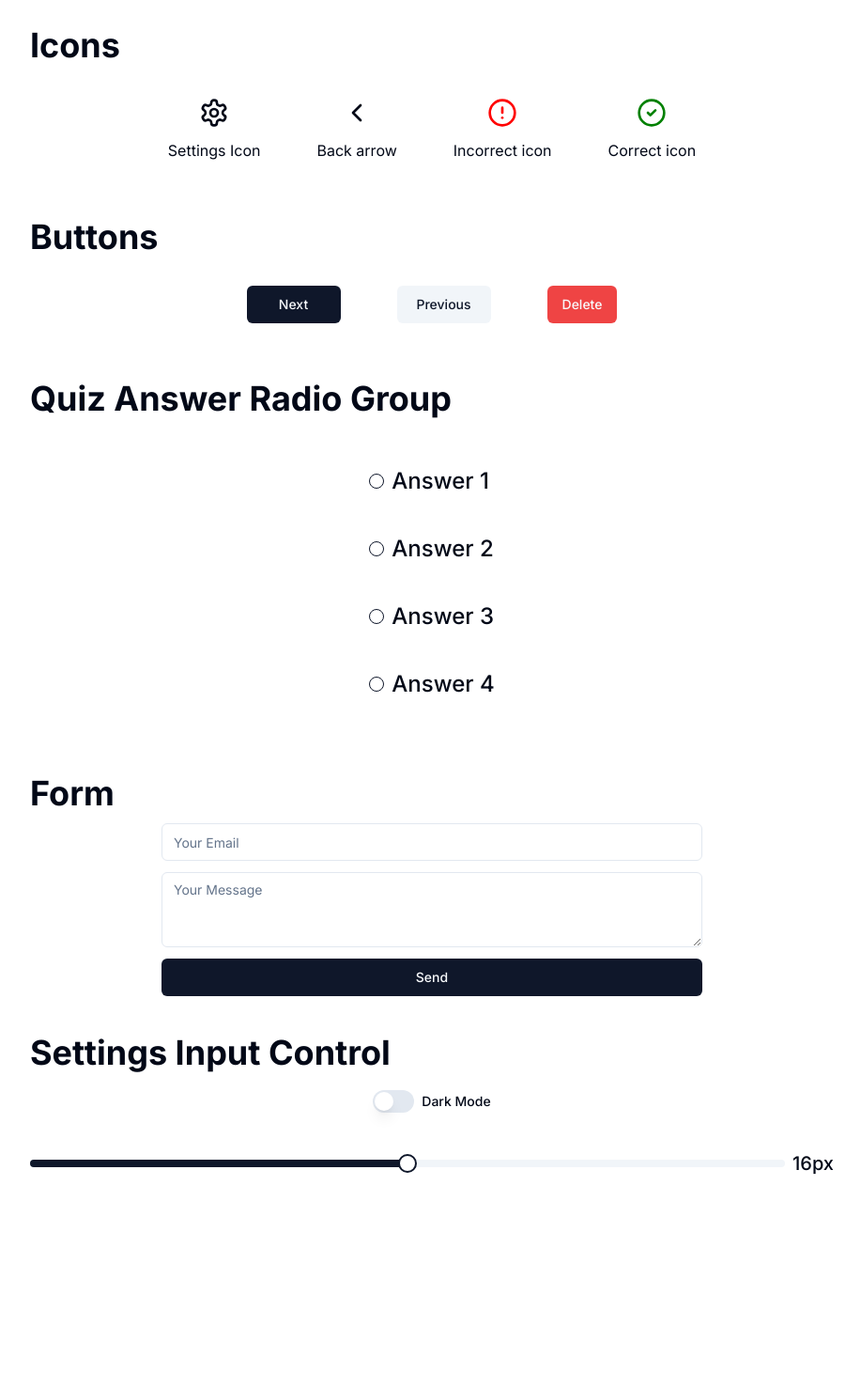
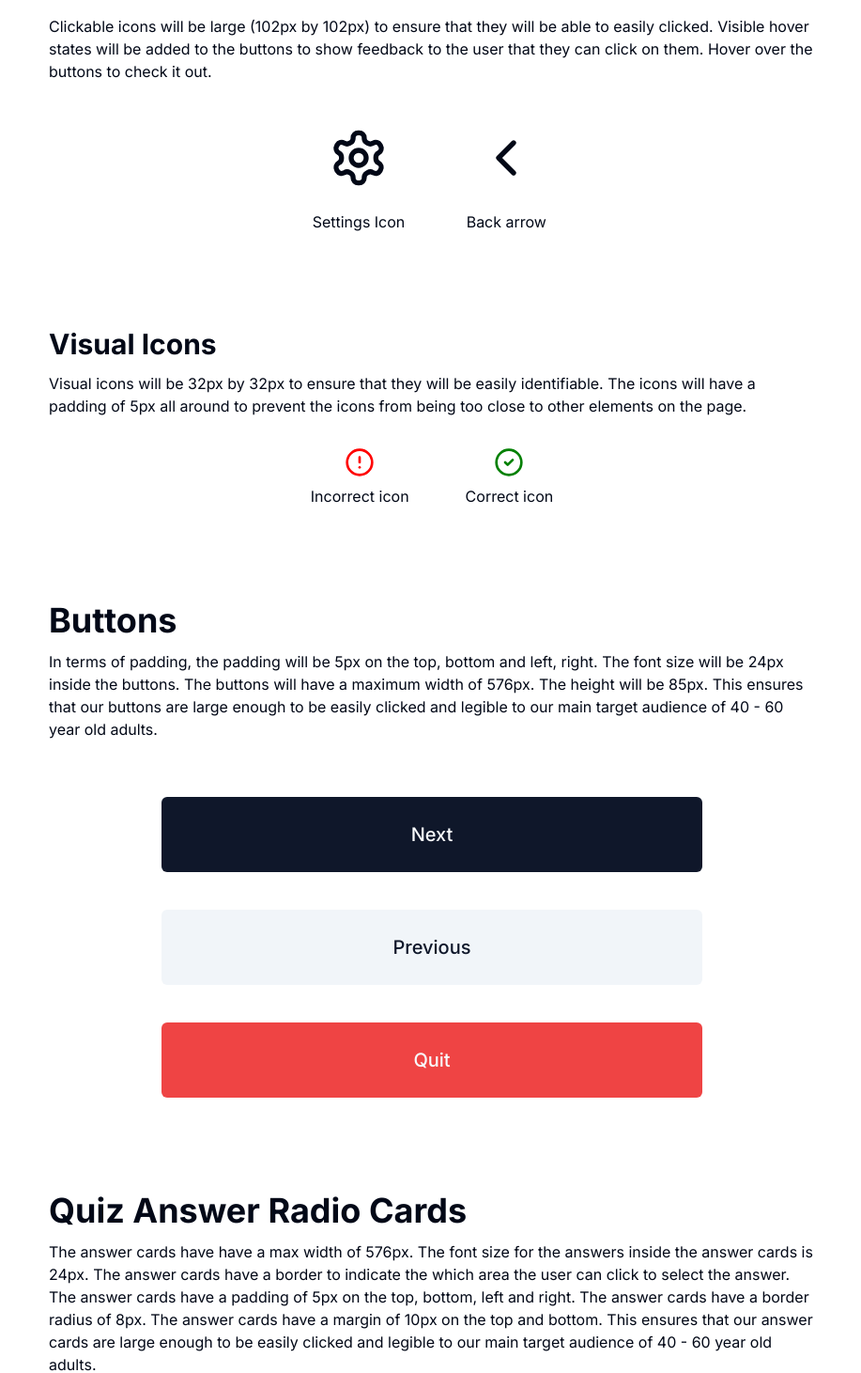
Before and after one commit to Email-Phising-Guard/styleguide, a Next.js app: page /graphics-icon in a window 1280 px wide. Shown: the part 192-1653 px from the top of the page at 94% size, without its empty margins (180-1097 px from the left). Before the commit the page ends 1504 px from the top, so only its background shows below. Built offline with nearby package versions, Linux system fonts and the light colour scheme.

Commit message:
Finish graphics icon page

```diff
--- a/src/app/graphics-icon/page.tsx
+++ b/src/app/graphics-icon/page.tsx
@@ -9,105 +9,149 @@ import { AlertCircle, CheckCircle2, ChevronLeft, Settings } from "lucide-react";
 
 export default function GraphicIconsPage() {
   return (
-    <main className="max-w-4xl mx-auto mt-10 p-5">
-      <section className="mb-10">
-        <h2 className="text-4xl font-bold mb-3">Graphics</h2>
-        <div></div>
-      </section>
-      <section className="my-10">
-        <h2 className="text-4xl font-bold mb-3">Icons</h2>
+    <main className="max-w-4xl mx-auto p-10">
+      <section className="py-10">
+        <h3 className="text-3xl font-bold mb-3">Clickable Icons</h3>
+        <p className=" mb-3">
+          Clickable icons will be large (102px by 102px) to ensure that they
+          will be able to easily clicked. Visible hover states will be added to
+          the buttons to show feedback to the user that they can click on them.
+          Hover over the buttons to check it out.
+        </p>
         <div className="flex gap-5 items-end justify-center">
           <div className="flex flex-col gap-2 items-center p-5">
-            <Button className="p-1" variant="ghost" size="icon">
-              <Settings className="w-10 h-10" />
+            <Button variant="ghost" className="w-24 h-24">
+              <Settings className="w-20 h-20" />
             </Button>
             <span>Settings Icon</span>
           </div>
           <div className="flex flex-col gap-2 items-center p-5">
-            <Button className="p-1" variant="ghost" size="icon">
-              <ChevronLeft className="w-10 h-10" />
+            <Button variant="ghost" className="w-24 h-24">
+              <ChevronLeft className="w-20 h-20" />
             </Button>
             <span>Back arrow</span>
           </div>
+        </div>
+      </section>
+      <section className="py-10">
+        <h3 className="text-3xl font-bold mb-3">Visual Icons</h3>
+        <p className=" mb-3">
+          Visual icons will be 32px by 32px to ensure that they will be easily
+          identifiable. The icons will have a padding of 5px all around to
+          prevent the icons from being too close to other elements on the page.
+        </p>
+        <div className="flex gap-5 items-end justify-center">
           <div className="flex flex-col gap-2 items-center p-5">
-            <Button className="p-1" variant="ghost" size="icon">
-              <AlertCircle className="w-10 h-10" stroke="red" />
-            </Button>
+            <AlertCircle className="w-8 h-8" stroke="red" />
             <span>Incorrect icon</span>
           </div>
           <div className="flex flex-col gap-2 items-center p-5">
-            <Button className="p-1" variant="ghost" size="icon">
-              <CheckCircle2 className="w-10 h-10" stroke="green" />
-            </Button>
+            <CheckCircle2 className="w-8 h-8" stroke="green" />
             <span>Correct icon</span>
           </div>
         </div>
       </section>
-      <section className="my-10">
+      <section className="py-10">
         <h2 className="text-4xl font-bold mb-3">Buttons</h2>
-        <p className="text-2xl"></p>
-        <div className="flex gap-5 items-center justify-center">
+        <p className=" mb-3">
+          In terms of padding, the padding will be 5px on the top, bottom and
+          left, right. The font size will be 24px inside the buttons. The
+          buttons will have a maximum width of 576px. The height will be 85px.
+          This ensures that our buttons are large enough to be easily clicked
+          and legible to our main target audience of 40 - 60 year old adults.
+        </p>
+        <div className="mt-10">
           <div className="flex flex-col gap-2 items-center p-5">
-            <Button className="w-[100px]">Next</Button>
+            <Button className="w-full max-w-xl text-xl py-10">Next</Button>
           </div>
           <div className="flex flex-col gap-2 items-center p-5">
-            <Button variant="secondary" className="w-[100px]">
+            <Button
+              variant="secondary"
+              className="w-full max-w-xl text-xl py-10"
+            >
               Previous
             </Button>
           </div>
 
           <div className="flex flex-col gap-2 items-center p-5">
-            <Button variant="destructive">Delete</Button>
+            <Button
+              variant="destructive"
+              className="w-full max-w-xl text-xl py-10"
+            >
+              Quit
+            </Button>
           </div>
         </div>
       </section>
-      <section className="my-10">
-        <h2 className="text-4xl font-bold mb-3">Quiz Answer Radio Group</h2>
-        <p className="text-2xl"></p>
-        <RadioGroup defaultValue="q1" className="p-10 justify-center gap-10">
-          <div className="flex items-center space-x-2">
+      <section className="py-10">
+        <h2 className="text-4xl font-bold mb-3">Quiz Answer Radio Cards</h2>
+        <p className=" mb-3">
+          The answer cards have have a max width of 576px. The font size for the
+          answers inside the answer cards is 24px. The answer cards have a
+          border to indicate the which area the user can click to select the
+          answer. The answer cards have a padding of 5px on the top, bottom,
+          left and right. The answer cards have a border radius of 8px. The
+          answer cards have a margin of 10px on the top and bottom. This ensures
+          that our answer cards are large enough to be easily clicked and
+          legible to our main target audience of 40 - 60 year old adults.
+        </p>
+        <RadioGroup defaultValue="q1" className="p-10 gap-5 mx-auto max-w-xl">
+          <div className="flex items-center space-x-8 border w-full max-w-xl pl-5 rounded-lg">
             <RadioGroupItem defaultChecked value="1" id="a1" />
-            <Label className="text-2xl" htmlFor="a1">
+            <Label className="text-2xl w-full py-5" htmlFor="a1">
               Answer 1
             </Label>
           </div>
-          <div className="flex items-center space-x-2">
+          <div className="flex items-center space-x-8 border w-full max-w-xl pl-5 rounded-lg">
             <RadioGroupItem value="2" id="a2" />
-            <Label className="text-2xl" htmlFor="a2">
+            <Label className="text-2xl w-full py-5" htmlFor="a2">
               Answer 2
             </Label>
           </div>
-          <div className="flex items-center space-x-2">
+          <div className="flex items-center space-x-8 border w-full max-w-xl  pl-5 rounded-lg">
             <RadioGroupItem value="3" id="a3" />
-            <Label className="text-2xl" htmlFor="a3">
+            <Label className="text-2xl w-full py-5" htmlFor="a3">
               Answer 3
             </Label>
           </div>
-          <div className="flex items-center space-x-2">
+          <div className="flex items-center space-x-8 border w-full pl-5 max-w-xl rounded-lg">
             <RadioGroupItem value="4" id="a4" />
-            <Label className="text-2xl" htmlFor="a4">
+            <Label className="text-2xl w-full py-5" htmlFor="a4">
               Answer 4
             </Label>
           </div>
         </RadioGroup>
       </section>
-      <section className="my-10">
+      <section className="py-10">
         <h2 className="text-4xl font-bold mb-3">Form</h2>
-        <p className="text-2xl"></p>
-        <form className="space-y-3 max-w-xl mx-auto">
+        <p className="mb-3">
+          Font size in forms will be 16px to ensure that user can easily read
+          their inputs. The inputs will have a padding of 5px on the top, bottom
+          and left, right. The inputs will have a border radius of 8px. The
+          inputs will have a margin of 10px on the top and bottom. This ensures
+          that our inputs are large enough to be easily clicked and legible to
+          our main target audience of 40 - 60 year old adults.
+        </p>
+        <form className="space-y-3 max-w-xl mx-auto mt-10">
           <Input name="email" placeholder="Your Email" />
           <Textarea name="message" placeholder="Your Message" />
           <div className="flex">
-            <Button className="w-full">Send</Button>
+            <Button className="w-full max-w-xl text-xl py-10">Submit</Button>
           </div>
         </form>
       </section>
-      <section className="my-10">
+      <section className="py-10">
         <h2 className="text-4xl font-bold mb-3">Settings Input Control</h2>
-        <p className="text-2xl"></p>
-        <div className="flex items-center space-x-2 justify-center mt-5">
+        <p>
+          We want to ensure that settings can be easily adjusted so the labels
+          are provided for each control to ensure that user will be able to
+          understand what they do. The font size for the labels is 18px.
+        </p>
+        <div className="flex items-center space-x-2 justify-center mt-10">
           <Switch id="dark-mode" />
-          <Label htmlFor="dark-mode">Dark Mode</Label>
+          <Label htmlFor="dark-mode" className="text-lg">
+            Dark Mode
+          </Label>
         </div>
         <FontSlider />
       </section>
--- a/src/app/layout.tsx
+++ b/src/app/layout.tsx
@@ -27,9 +27,9 @@ export default function RootLayout({
   return (
     <html lang="en">
       <body className={inter.className}>
-        <header className="flex justify-between items-center max-4xl mx-auto p-5">
+        <header className="flex flex-col md:flex-row justify-between items-center max-w-7xl mx-auto p-5 gap-5">
           <div>
-            <span>Email Phising Guard</span>
+            <span className="text-xl font-bold">Email Phising Guard</span>
           </div>
           <nav className="flex gap-2">
             <Link href="/logo">
--- a/src/components/component/font-slider.tsx
+++ b/src/components/component/font-slider.tsx
@@ -8,14 +8,14 @@ export default function FontSlider() {
   return (
     <div className="flex items-center space-x-2 justify-center mt-10">
       <Slider
-        for="font-size"
-        onValueChange={setFontSize}
+        name="font-size"
+        onValueChange={(value) => setFontSize(value[0])}
         defaultValue={[fontSize]}
         max={20}
         min={12}
         step={1}
       />
-      <Label htmlFor="font-size" className="text-xl">
+      <Label htmlFor="font-size" className="text-lg">
         {fontSize}px
       </Label>
     </div>
--- a/src/components/ui/input.tsx
+++ b/src/components/ui/input.tsx
@@ -1,6 +1,6 @@
-import * as React from "react"
+import * as React from "react";
 
-import { cn } from "@/lib/utils"
+import { cn } from "@/lib/utils";
 
 export interface InputProps
   extends React.InputHTMLAttributes<HTMLInputElement> {}
@@ -11,15 +11,15 @@ const Input = React.forwardRef<HTMLInputElement, InputProps>(
       <input
         type={type}
         className={cn(
-          "flex h-10 w-full rounded-md border border-input bg-background px-3 py-2 text-sm ring-offset-background file:border-0 file:bg-transparent file:text-sm file:font-medium placeholder:text-muted-foreground focus-visible:outline-none focus-visible:ring-2 focus-visible:ring-ring focus-visible:ring-offset-2 disabled:cursor-not-allowed disabled:opacity-50",
+          "flex text-base h-10 w-full rounded-md border border-input bg-background px-3 py-2 ring-offset-background file:border-0 file:bg-transparent file:text-sm file:font-medium placeholder:text-muted-foreground focus-visible:outline-none focus-visible:ring-2 focus-visible:ring-ring focus-visible:ring-offset-2 disabled:cursor-not-allowed disabled:opacity-50",
           className
         )}
         ref={ref}
         {...props}
       />
-    )
+    );
   }
-)
-Input.displayName = "Input"
+);
+Input.displayName = "Input";
 
-export { Input }
+export { Input };
--- a/src/components/ui/textarea.tsx
+++ b/src/components/ui/textarea.tsx
@@ -1,6 +1,6 @@
-import * as React from "react"
+import * as React from "react";
 
-import { cn } from "@/lib/utils"
+import { cn } from "@/lib/utils";
 
 export interface TextareaProps
   extends React.TextareaHTMLAttributes<HTMLTextAreaElement> {}
@@ -10,15 +10,15 @@ const Textarea = React.forwardRef<HTMLTextAreaElement, TextareaProps>(
     return (
       <textarea
         className={cn(
-          "flex min-h-[80px] w-full rounded-md border border-input bg-background px-3 py-2 text-sm ring-offset-background placeholder:text-muted-foreground focus-visible:outline-none focus-visible:ring-2 focus-visible:ring-ring focus-visible:ring-offset-2 disabled:cursor-not-allowed disabled:opacity-50",
+          "flex min-h-[80px] w-full rounded-md border border-input bg-background px-3 py-2 text-base ring-offset-background placeholder:text-muted-foreground focus-visible:outline-none focus-visible:ring-2 focus-visible:ring-ring focus-visible:ring-offset-2 disabled:cursor-not-allowed disabled:opacity-50",
           className
         )}
         ref={ref}
         {...props}
       />
-    )
+    );
   }
-)
-Textarea.displayName = "Textarea"
+);
+Textarea.displayName = "Textarea";
 
-export { Textarea }
+export { Textarea };
```
Also changed, not shown: src/components/ui/switch.tsx (+8 -8 lines).
